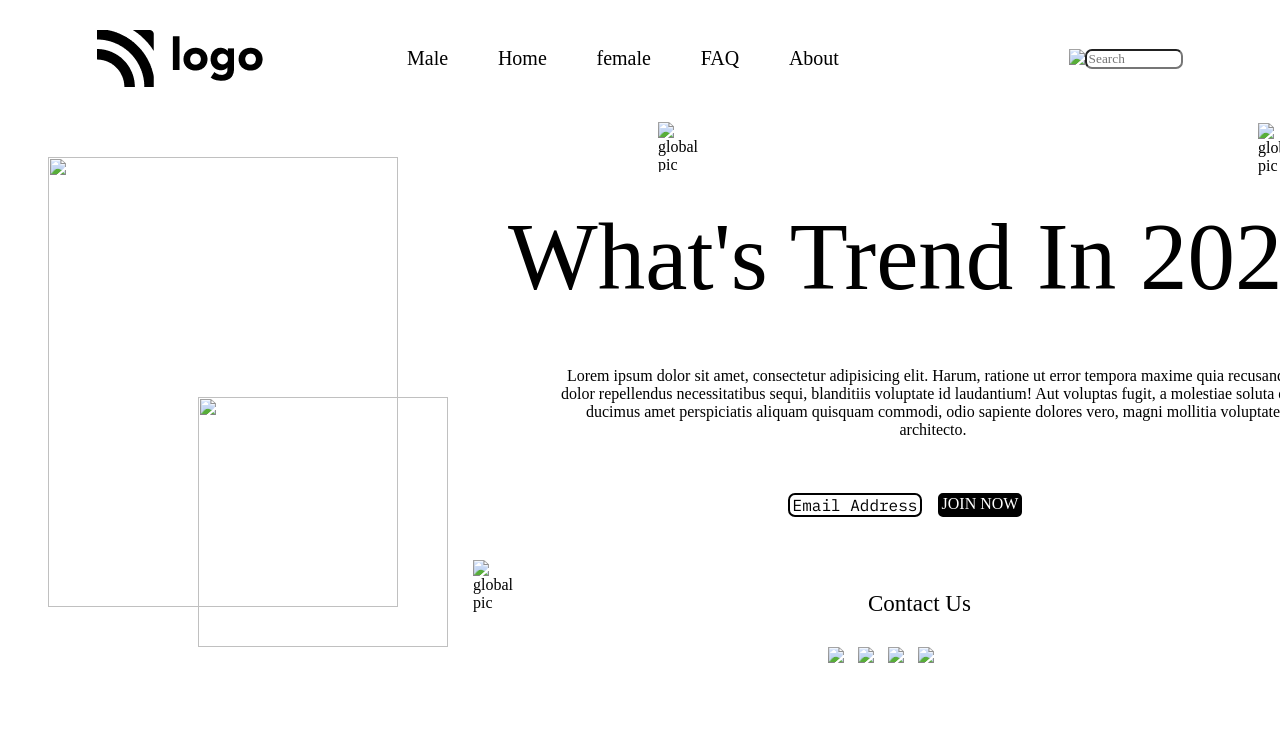
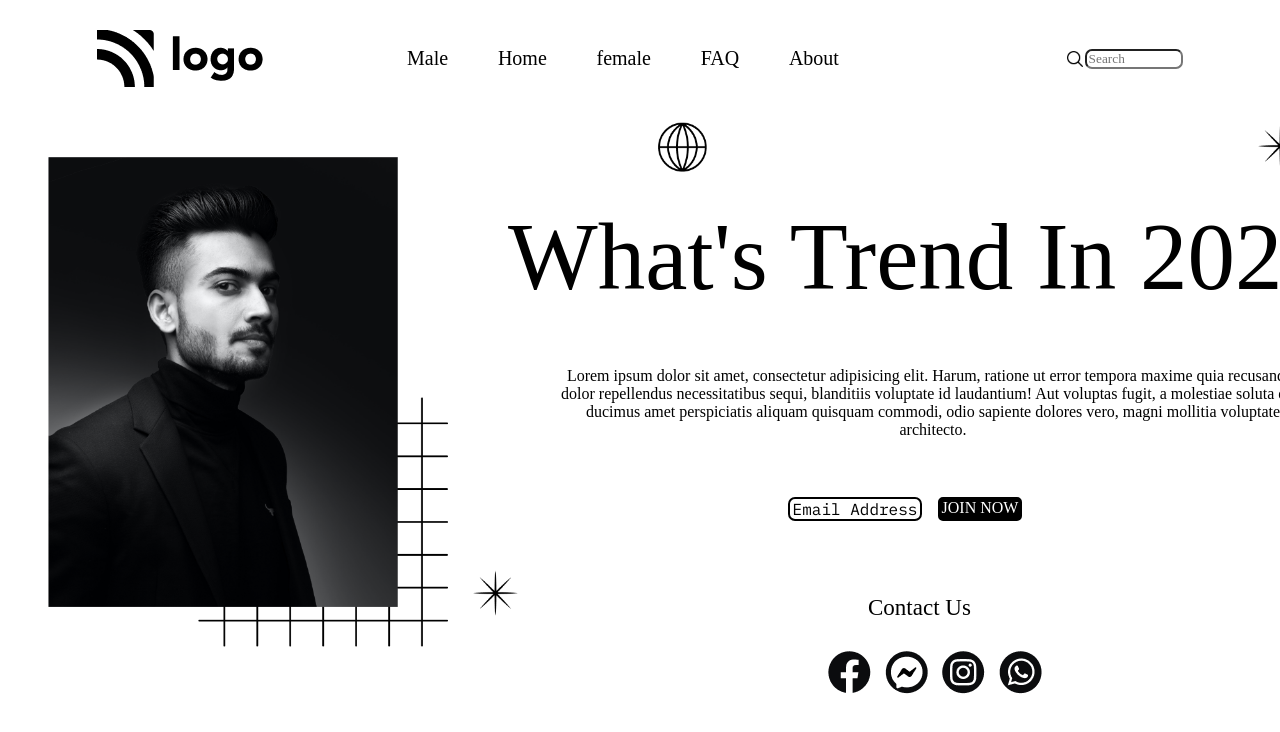
Before and after one commit to mohammedfaraz714-dot/Street-Style-Landing-Page, a plain HTML site: page index.html in a window 1280 px wide. Shown: the top 732 px of the page. Drawn offline with Linux system fonts and the light colour scheme; the site is published under a folder, as on GitHub Pages, so addresses that start at the root find nothing.

Commit message:
image links

```diff
--- a/index.html
+++ b/index.html
@@ -40,14 +40,14 @@
           <div  class="nav1" href="">About</div>
         </div>
         <div class="search1">
-          <img src="/Street-Style-Landing-Page/assets/search.png">
+          <img src="./assets/search.png">
           <input class="searchInput" placeholder="Search" size="10px">
         </div>
       </nav>
     <!-- Hero Banner Section -->
     <section class="imgparent" aria-label="banner">
-      <img class="hero1" src="/Street-Style-Landing-Page/assets/Image.png">
-      <img class="hero1 hero2" src="/Street-Style-Landing-Page/assets/squares.png">
+      <img class="hero1" src="./assets/Image.png">
+      <img class="hero1 hero2" src="./assets/squares.png">
       <div class="maindiv">
         what's trend in 2025?
       </div>
@@ -67,18 +67,18 @@
         contact us
       </div>
       <div class="image4">
-        <img class="f4" src="/Street-Style-Landing-Page/assets/Group.png">
-        <img class="f4" src="/Street-Style-Landing-Page/assets/Group (1).png">
-        <img class="f4" src="/Street-Style-Landing-Page/assets/Group (2).png">
-        <img class="f4" src="/Street-Style-Landing-Page/assets/Group (3).png">
+        <img class="f4" src="./assets/Group.png">
+        <img class="f4" src="./assets/Group (1).png">
+        <img class="f4" src="./assets/Group (2).png">
+        <img class="f4" src="./assets/Group (3).png">
 
       </div>
       <div>
-        <img class="circlelogo" src="/Street-Style-Landing-Page/assets/globe.png" alt="global pic">
+        <img class="circlelogo" src="./assets/globe.png" alt="global pic">
 
-        <img class="starlogo" src="/Street-Style-Landing-Page/assets/start.png" alt="global pic">
+        <img class="starlogo" src="./assets/start.png" alt="global pic">
 
-        <img class="starlogo1" src="/Street-Style-Landing-Page/assets/start.png" alt="global pic">
+        <img class="starlogo1" src="./assets/start.png" alt="global pic">
 
       </div>
     </section>
```
